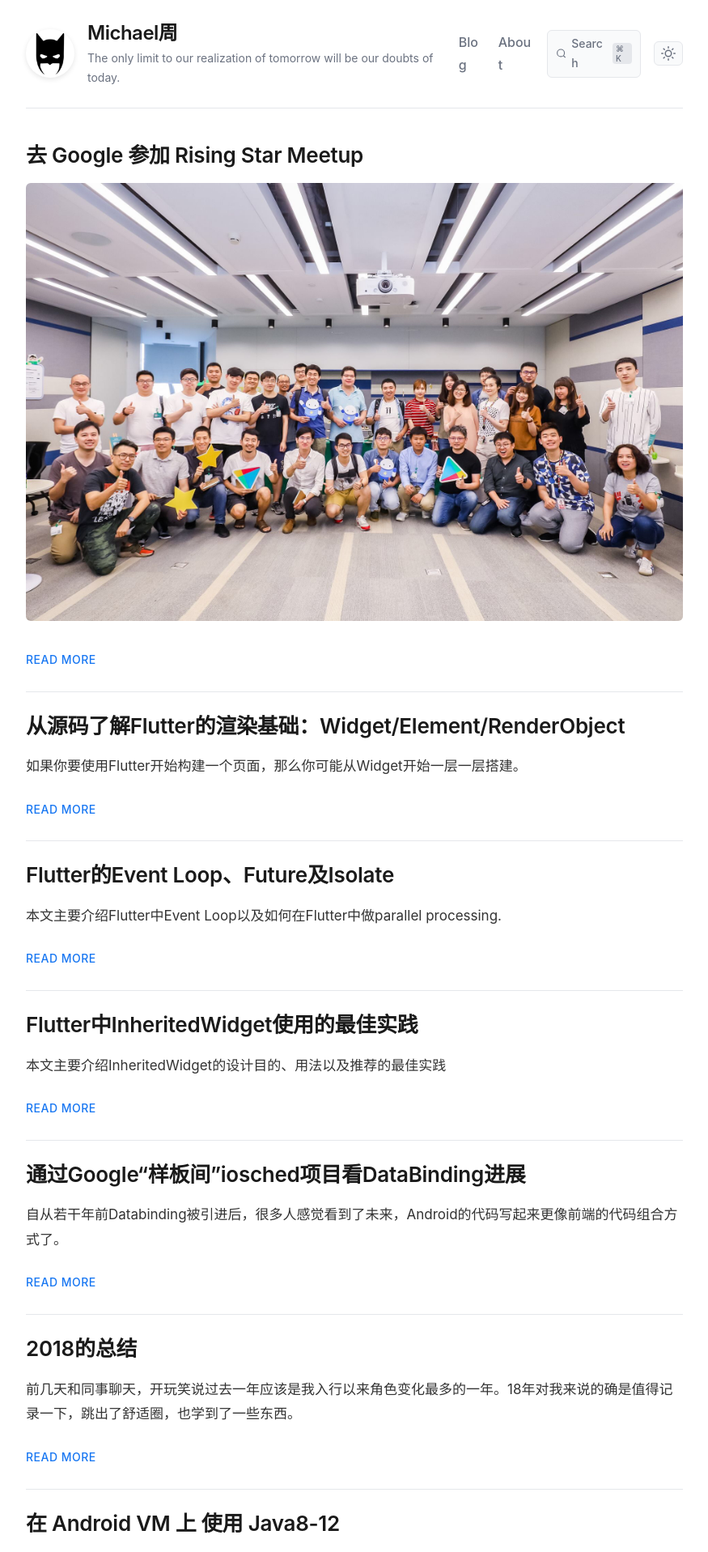
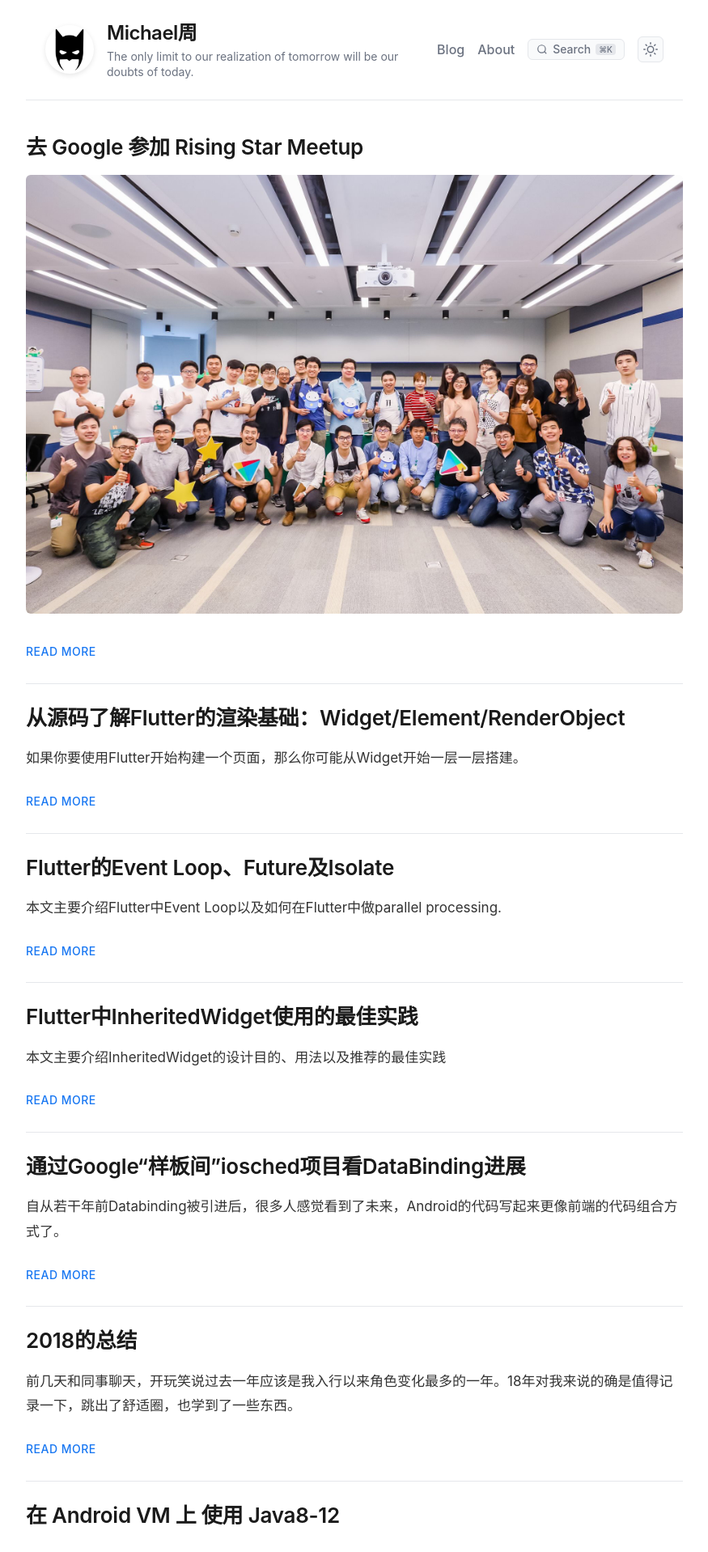
Before and after one commit to zhoulujue/zhoulujue.github.io, a Jekyll site: the page built from index.html, in a window 1280 px wide. Shown: the top 1917 px of the page at 81% size, without its empty margins (202-1077 px from the left). Built offline with Jekyll 4.4.1, drawn with Linux system fonts in a browser that asks for light colours.

Commit message:
Fix header layout collapsing and theme toggle button display
- Add flex-shrink: 0 and white-space: nowrap to nav items and search button to prevent text wrapping
- Set min-width: 0 on site-info-wrapper to allow flex container auto-shrink without overflowing
- Standardize theme-toggle button dimensions and ensure sun/moon SVG icons toggle correctly
- Ensure responsive wrap alignment on mobile devices

```diff
--- a/_includes/theme-toggle.html
+++ b/_includes/theme-toggle.html
@@ -26,10 +26,28 @@
     return window.matchMedia('(prefers-color-scheme: dark)').matches ? 'dark' : 'light';
   }
 
+  function updateIcons(theme) {
+    var sun = toggle.querySelector('.sun-icon');
+    var moon = toggle.querySelector('.moon-icon');
+    if (!sun || !moon) return;
+    if (theme === 'dark') {
+      sun.style.display = 'none';
+      moon.style.display = 'block';
+    } else {
+      sun.style.display = 'block';
+      moon.style.display = 'none';
+    }
+  }
+
   function setTheme(theme) {
     document.documentElement.setAttribute('data-theme', theme);
     localStorage.setItem('theme', theme);
+    updateIcons(theme);
   }
+
+  // Initial sync
+  var currentTheme = document.documentElement.getAttribute('data-theme') || getTheme();
+  updateIcons(currentTheme);
 
   toggle.addEventListener('click', function() {
     var current = document.documentElement.getAttribute('data-theme') || getTheme();
--- a/style.scss
+++ b/style.scss
@@ -271,6 +271,7 @@ img {
   display: flex;
   align-items: center;
   justify-content: space-between;
+  gap: 24px;
 
   @include mobile {
     flex-direction: column;
@@ -283,6 +284,8 @@ img {
   display: flex;
   align-items: center;
   gap: 16px;
+  min-width: 0;
+  flex: 1 1 auto;
 
   @include mobile {
     flex-direction: column;
@@ -308,6 +311,7 @@ img {
 .site-info {
   display: flex;
   flex-direction: column;
+  min-width: 0;
 }
 
 .site-name {
@@ -317,6 +321,7 @@ img {
   font-weight: 600;
   font-size: 24px;
   letter-spacing: -0.5px;
+  white-space: nowrap;
 
   a {
     color: inherit;
@@ -331,6 +336,7 @@ img {
   margin: 2px 0 0 0;
   color: var(--muted-text);
   font-size: 14px;
+  line-height: 1.4;
 }
 
 nav {
@@ -338,12 +344,22 @@ nav {
   align-items: center;
   gap: 16px;
   font-size: 16px;
+  flex-shrink: 0;
+  white-space: nowrap;
+
+  @include mobile {
+    justify-content: center;
+    gap: 12px;
+    flex-wrap: wrap;
+  }
 
   a {
     color: var(--muted-text);
     font-weight: 500;
     text-decoration: none;
     transition: color 0.15s ease;
+    white-space: nowrap;
+    flex-shrink: 0;
 
     &:hover {
       color: var(--link-color);
@@ -355,14 +371,19 @@ nav {
     display: inline-flex;
     align-items: center;
     gap: 6px;
-    padding: 4px 10px;
+    padding: 5px 10px;
     background: var(--card-bg);
     border: 1px solid var(--border-color);
     border-radius: 6px;
     font-size: 14px;
+    white-space: nowrap;
+    flex-shrink: 0;
+    cursor: pointer;
+    line-height: 1;
 
     .search-btn-icon {
       color: var(--muted-text);
+      flex-shrink: 0;
     }
 
     .search-kbd-shortcut {
@@ -373,6 +394,7 @@ nav {
       background: var(--border-color);
       color: var(--muted-text);
       line-height: 1.2;
+      flex-shrink: 0;
     }
 
     &:hover {
@@ -391,12 +413,15 @@ nav {
   background: var(--card-bg);
   border: 1px solid var(--border-color);
   border-radius: 6px;
-  padding: 5px 8px;
+  width: 32px;
+  height: 32px;
+  padding: 0;
   color: var(--muted-text);
   cursor: pointer;
   display: inline-flex;
   align-items: center;
   justify-content: center;
+  flex-shrink: 0;
   transition: color 0.15s ease, border-color 0.15s ease, background-color 0.15s ease;
 
   &:hover {
@@ -406,29 +431,31 @@ nav {
 
   .sun-icon {
     display: block;
+    flex-shrink: 0;
   }
 
   .moon-icon {
     display: none;
+    flex-shrink: 0;
   }
 }
 
 [data-theme="dark"] .theme-toggle-btn {
   .sun-icon {
-    display: none;
+    display: none !important;
   }
   .moon-icon {
-    display: block;
+    display: block !important;
   }
 }
 
 @media (prefers-color-scheme: dark) {
   :root:not([data-theme="light"]) .theme-toggle-btn {
     .sun-icon {
-      display: none;
+      display: none !important;
     }
     .moon-icon {
-      display: block;
+      display: block !important;
     }
   }
 }
```
